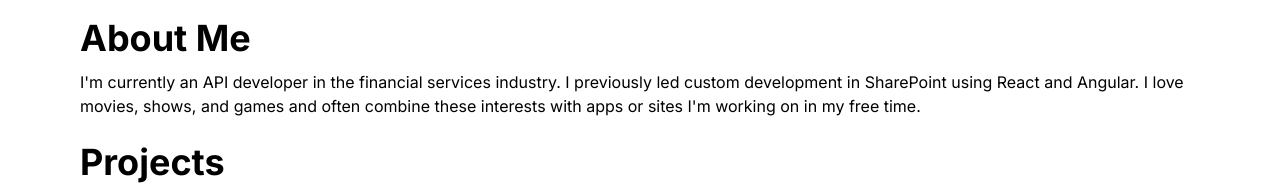
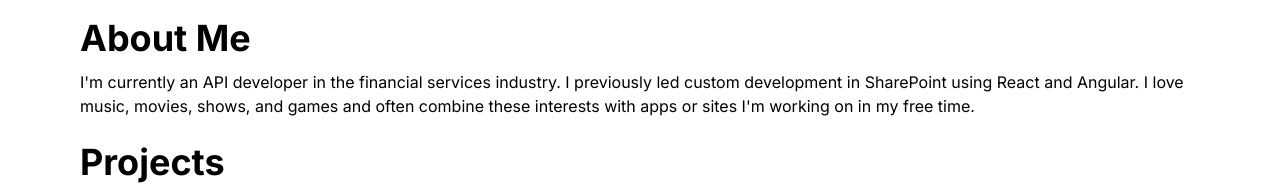
Before and after one commit to cfoster5/portfolio, a Next.js app: page / in a window 1280 px wide. Shown: the part 190-375 px from the top of the page. Built offline with nearby package versions, Linux system fonts and the light colour scheme.

Commit message:
refactor: Update About Me

```diff
--- a/app/page.tsx
+++ b/app/page.tsx
@@ -61,9 +61,9 @@ const Home: NextPage = () => {
             <p className="mt-3">
               I&apos;m currently an API developer in the financial services
               industry. I previously led custom development in SharePoint using
-              React and Angular. I love movies, shows, and games and often
-              combine these interests with apps or sites I&apos;m working on in
-              my free time.
+              React and Angular. I love music, movies, shows, and games and
+              often combine these interests with apps or sites I&apos;m working
+              on in my free time.
             </p>
             <h2 className="mt-6 text-4xl font-bold">Projects</h2>
           </div>
```
